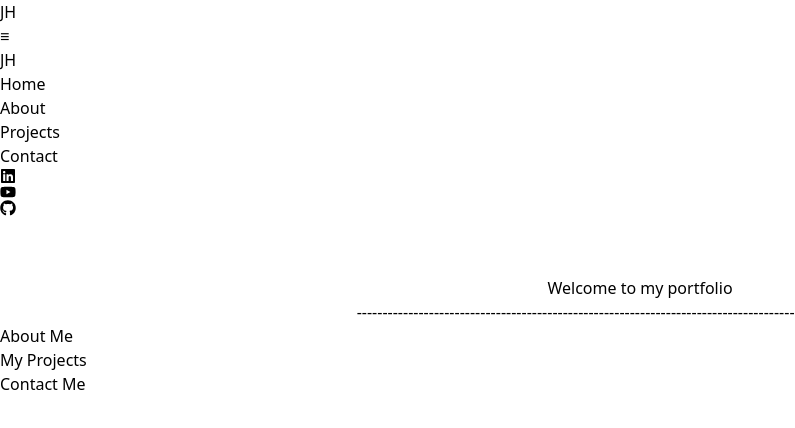
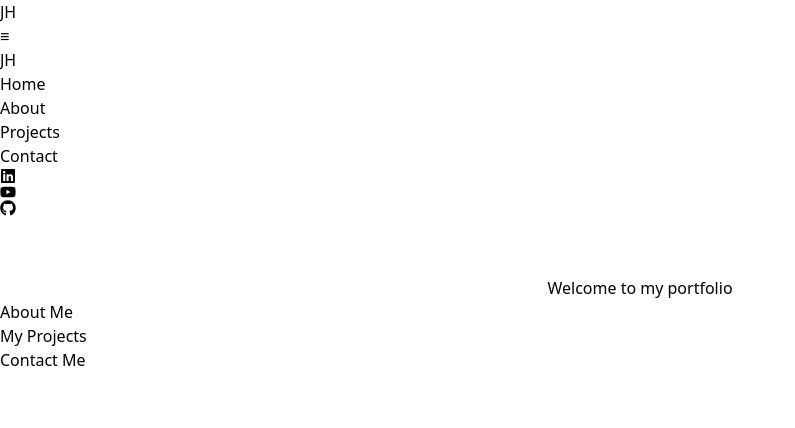
Before and after one commit to jhsotoglz/web-portfolio, a React (Vite) app: page / in a window 1280 px wide. Shown: the top 428 px of the page, without its empty margins (0-795 px from the left). Built offline with nearby package versions, Linux system fonts and the light colour scheme.

Commit message:
Fixed content screen size and cleaned.

```diff
--- a/src/components/Home.tsx
+++ b/src/components/Home.tsx
@@ -3,7 +3,6 @@ const Home = () => {
     <section id="home" className="h-screen flex justify-center items-center bg-white">
       <div className="global-content">
         <h1 className="text-4xl font-bold">Welcome to my portfolio</h1>
-        <h3 className="text-4xl font-bold">--------------------------------------------------------------------------------------------------------------</h3>
       </div>
     </section>
   );
```
